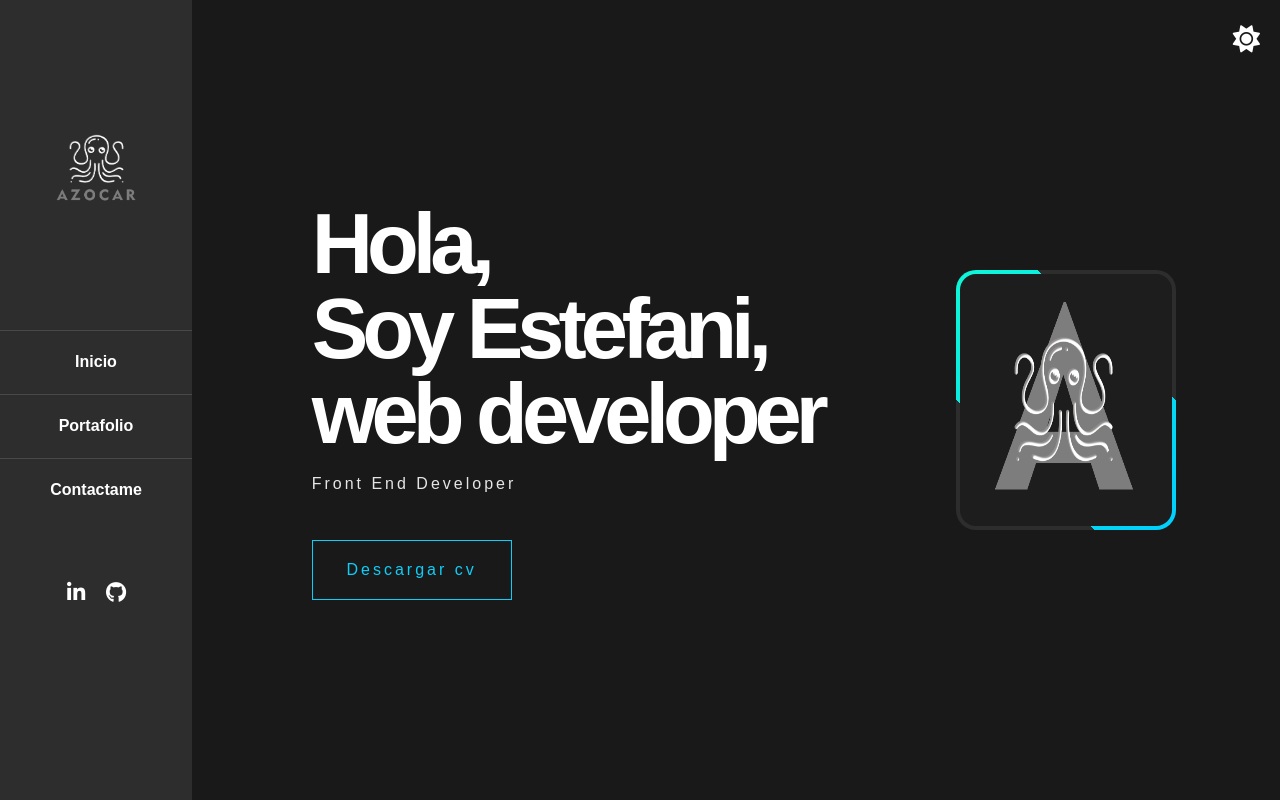
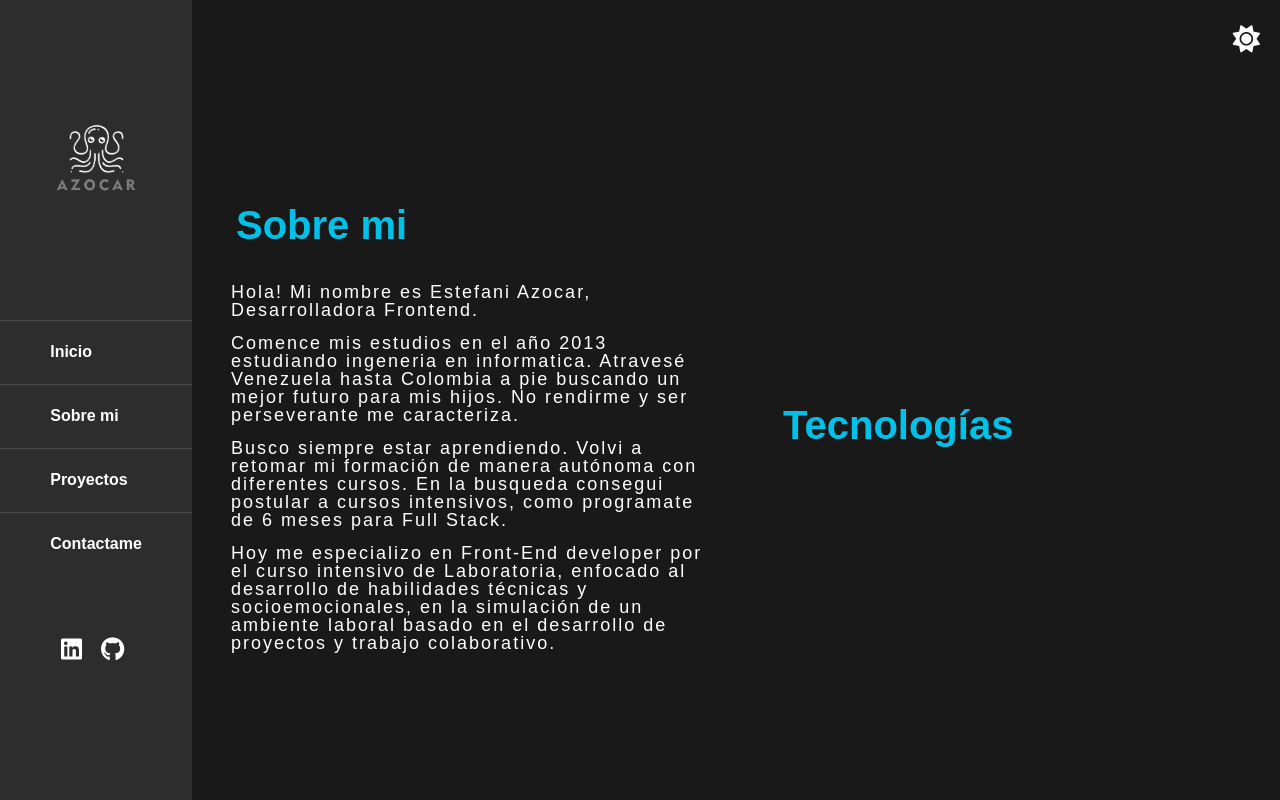
Before and after one commit to EstefaniAzocar/portafolio, a React (Create React App) app: page /sobreMi in a window 1280 px wide. Before the commit this address led to /. Built offline with nearby package versions, Linux system fonts and the light colour scheme.

Commit message:
Seccion Sobre mi con su estilo

```diff
--- a/src/App.js
+++ b/src/App.js
@@ -5,6 +5,7 @@ import Portafolio from './view/portafolio/portafolio';
 import Home from './view/home/home';
 import Contactame from './view/contactame/contactame';
 import { BrowserRouter, Routes, Route, Navigate } from 'react-router-dom';
+import SobreMi from "./view/sobreMi/SobreMi";
 
 function App() {
   return (
@@ -13,6 +14,7 @@ function App() {
       <Routes>
       {/* <Route path='/' element={<Header/>}/> */}
         <Route path='/' element={<Home/>}/>
+        <Route path='/sobreMi' element={<SobreMi/>}/>
         <Route path='/portafolio' element={<Portafolio/>}/>
         <Route path='/contactame' element={<Contactame/>}/>
         <Route path='*' element={<Navigate replace to='/'/>}/>
--- a/src/components/navBar/navBar.css
+++ b/src/components/navBar/navBar.css
@@ -21,6 +21,7 @@
     background-color: #2d2d2e;
     gap: 60px;
     padding-top: 60px;
+    z-index: 1;
 
 
 }
@@ -31,7 +32,6 @@
     display: flex;
     justify-content: center;
     align-items: center;
-
     color: #ffff;
 
 }
@@ -48,6 +48,7 @@
     font-weight: bold;
     text-decoration: none;
     color: #ffff;
+    gap: 10px;
 }
 
 .navLink a:hover{
@@ -63,19 +64,25 @@
     background-color: #484849;
 }
 
-.redes{
+/* social icons */
+
+.social-icons{
+    list-style: none;
     display: flex;
     margin-bottom: 30px;
+    padding: 0%;
     gap: 10px;
 }
-
-.redes .fa{
+.social-icons li .fa-brands{
     width: 30px;
     font-size: 1.5rem;
 }
-
-.redes .fa:hover{
-    color: var( --colorIcon);
+.social-icons li a{
+    text-decoration: none;
+    color: #ffff;
+}
+.social-icons li a:hover{
+    color: #08fdd8;
 }
 
 @media screen and (min-width: 950px) {
@@ -89,9 +96,13 @@
         padding-top: 10px;
     }
 
+    .navLink a{
+        text-align:left;
+
+    }
 
     .fondoLogo{
-        margin-top: 60px;
+        margin-top: 50px;
         min-height: 25vh;
     }
     .logoImg{
--- a/src/components/navBar/navBar.jsx
+++ b/src/components/navBar/navBar.jsx
@@ -12,16 +12,19 @@ const NavBar = () => {
         <div className="aside">
             <div className="containerNavBar">
                 <div className="fondoLogo">
-                    <a className="logo" href="#">
+                    <a className="logo" href="/home">
                     <img className="logoImg" src={logo2} alt='logo' />
                     </a>
                 </div>
 
                 <nav className="navLink">
-                        {/*  <span className="fa-solid fa-house"></span> */}
+
+                        {/* <span className="fa-solid fa-house"></span> */}
                         <a href="/home">Inicio</a>
                         {/* <span className="fa-solid fa-briefcase"></span> */}
-                        <a href="/portafolio">Portafolio</a>
+                        <a href="/sobreMi">Sobre mi</a>
+
+                        <a href="/portafolio">Proyectos</a>
                         {/* <span className="fa-solid fa-address-card"></span> */}
                         <a href="/contactame">Contactame</a>
 
@@ -35,10 +38,18 @@ const NavBar = () => {
 
                 </nav>
 
-                <div className="redes">
-                    <span className="fa fa-brands fa-linkedin"></span>
-                    <span className="fa fa-brands fa-github"></span>
-                </div>
+                <ul class="social-icons">
+                    <li>
+                        <a href="https://www.linkedin.com/in/estefani-azocar/" target="_blank">
+                            <i class="fa-brands fa-linkedin"></i>
+                        </a>
+                    </li>
+                    <li>
+                        <a href="https://github.com/EstefaniAzocar" target="_blank">
+                            <i class="fa-brands fa-github"></i>
+                        </a>
+                    </li>
+                </ul>
             </div>
         </div>
         </>
--- a/src/view/home/home.css
+++ b/src/view/home/home.css
@@ -4,8 +4,9 @@
     align-items: center;
     padding-left: 1.5rem;
     flex-direction: column;
+    padding-top: 50px;
     gap: 30px;
-    z-index: -1;
+
 
 }
 .textZone h1{
@@ -24,73 +25,68 @@
     z-index: -1;
 }
 
-.cv{
+/* contact me button */
+.contact-button{
     text-decoration: none;
     width: 100%;
     max-width: 200px;
-    height: 60px;
+    height: 40px;
     display: block;
-    line-height: 60px;
+    line-height: 40px;
     letter-spacing: 3px;
     position: relative;
     text-align: center;
-    /* color: #08fdd8; */
-    color: var(--colorIcon);
-    margin-top: 10px;
-    z-index: -1;
+    color: #00ccff;
+    margin-top: 20px;
 }
-
-.cv div{
+.contact-button div{
     position: relative;
     width: 100%;
     height: 100%;
     overflow: hidden;
     transition:  all .3s ease-in-out;
+    z-index: -1;
 }
-
-.cv span.bg{
+.contact-button span.bg{
     position: absolute;
     width: 0%;
     height: 100%;
     left: -5px;
     top: 0;
     transition: all .3s ease-in-out;
-    /* background-color: #08fdd8; */
-    background: var(--colorIcon);
-    transform: skewX(-10deg);
+    background-color: #00ccff;
+    transform: skewX(-19deg);
+
 }
-
-.cv:hover span.bg{
+.contact-button:hover span.bg{
     width: 110%;
 }
-
-.cv span.base{
+.contact-button span.base{
     width: 100%;
     height: 100%;
     position: absolute;
     left: 0;
-    border: 1px solid var(--colorIcon);
+    border: 1px solid #00ccff;
     box-sizing: border-box;
+
 }
-
-.cv span.textCv{
-    text-align: center;
+.contact-button span.text{
     position: absolute;
     width: 100%;
     height: 100%;
     top: 0;
     left: 0;
+
 }
-
-.cv:hover span.textCv{
+.contact-button:hover span.text{
     color: #1d1d1d;
 }
 
 .box{
     background-color: #2d2d2e;
     position: relative;
-    width: 220px;
-    height: 260px;
+    width: 230px;
+    height: 270px;
     min-width: 100px;
     display: flex;
     justify-content: center;
@@ -99,6 +95,12 @@
     overflow: hidden;
     border-radius: 20px;
     z-index: -1;
+}
+
+.box .logoImg{
+    width: 220px;
+    height: 260px;
+    border-radius: 20px;
 }
 
 
--- a/src/view/home/home.js
+++ b/src/view/home/home.js
@@ -1,6 +1,5 @@
 import React from "react";
-import Header from "../header/header";
-import logo from "../../img/logo.png"
+import logo from "../../img/EstefaniAzocar.png"
 import './home.css';
 
 const Home = () =>{
@@ -17,11 +16,11 @@ const Home = () =>{
                 <p className="textoGray">Front End Developer</p>
                 <br/>
 
-                <a href="https://drive.google.com/file/d/1EIt6iA6qMH7SpofEojUTJxkMQajG8AzI/view?usp=share_link" className="cv">
+                <a href="https://drive.google.com/file/d/1OO52x0AkG2f-Cf6BTQ6i1MN6_9MEBCvK/view?usp=sharing" target="blank" class="contact-button">
                     <div>
-                    <span className="bg"></span>
-                    <span className="base"></span>
-                    <span className="textCv"> Descargar cv</span>
+                        <span class="bg"></span>
+                        <span class="base"></span>
+                        <span class="text">Descargar CV</span>
                     </div>
                 </a>
             </div>
--- a/src/view/portafolio/portafolio.css
+++ b/src/view/portafolio/portafolio.css
@@ -4,7 +4,7 @@
     display: flex;
     justify-content: center;
     flex-direction: column;
-    z-index: -1;
+    z-index: 2;
 
 }
 
@@ -42,7 +42,7 @@
 
 .title{
     display: flex;
-    justify-content: center;
+    justify-content: left;
     /* margin-top: 60px; */
     padding: 20px;
     font-size: 2.5rem;
@@ -56,8 +56,6 @@
     transition: all .3s ease;
 }
 
-
-
 @media screen and (min-width: 950px) {
     .sectionPortafolio{
         padding-left: 13rem;
--- /dev/null
+++ b/src/view/sobreMi/SobreMi.js
@@ -0,0 +1,36 @@
+import React from "react";
+import './sobreMi.css';
+
+const SobreMi = () =>{
+    return (
+      <>
+          {/* <Header/> */}
+          <div id="sobreMi" className="sectionSobreMi">
+
+            <div className="description">
+            <h1 className="titleSobreMi">Sobre mi</h1>
+              <p>Hola! Mi nombre es Estefani Azocar, Desarrolladora Frontend.</p>
+
+              <p>Comence mis estudios en el año 2013 estudiando ingeneria en informatica.
+                Atravesé Venezuela hasta Colombia a pie buscando un mejor futuro para mis hijos. No rendirme y ser perseverante me caracteriza.
+              </p>
+
+              <p>
+                Busco siempre estar aprendiendo. Volvi a retomar mi formación de manera autónoma con diferentes cursos. En la busqueda consegui postular a cursos intensivos, como programate de 6 meses para Full Stack.
+              </p>
+
+              <p>Hoy me especializo en Front-End developer por el curso intensivo de Laboratoria, enfocado al desarrollo de habilidades técnicas y socioemocionales,
+                 en la simulación de un ambiente laboral basado en el desarrollo de proyectos y trabajo colaborativo.
+              </p>
+            </div>
+            <div className="tecnologias">
+              <h1 className="titleSobreMi">Tecnologías</h1>
+              {/* <img src="img\Estefani.png" alt="logo"/> */}
+            </div>
+          </div>
+
+      </>
+    );
+  }
+
+  export default SobreMi;
--- /dev/null
+++ b/src/view/sobreMi/sobreMi.css
@@ -0,0 +1,75 @@
+.sectionSobreMi{
+    min-height: 100vh;
+    display: flex;
+    align-items: center;
+    padding-left: 1.5rem;
+    flex-direction: column;
+    padding-top: 50px;
+    gap: 30px;
+    z-index: -1;
+
+}
+
+.titleSobreMi{
+    display: flex;
+justify-content: center;
+/* margin-top: 60px; */
+padding: 20px;
+font-size: 2.5rem;
+/* color: var(--colorIcon); */
+color: rgba(0, 212, 255, 0.9);
+
+}
+.titleSobreMi:hover{
+transform: scale(1.005);
+color: rgba(255, 255, 255, 0.9);
+transition: all .3s ease;
+}
+
+.descripcion{
+    width: 95%;
+    height: 60%;
+    display: flex;
+    justify-items: center;
+    justify-content: center;
+}
+
+.description p{
+    display: flex;
+    justify-content: left;
+    align-items: flex-start;
+    margin-left: 30px;
+    flex-wrap: wrap;
+    color: #ffff;
+    width: 95%;
+    font-size: 20px;
+    margin: 15px;
+}
+
+@media screen and (min-width: 950px) {
+    .sectionSobreMi{
+        width: 100%;
+        padding-left: 13.5rem;
+        flex-direction: row;
+        justify-content:space-evenly;
+    }
+
+    .description{
+        width: 50%;
+    }
+
+    .description p{
+        font-size: 18px;
+    }
+
+    .titleSobreMi{
+        justify-content: left;
+    }
+
+    .tecnologias{
+        width: 50%;
+
+
+    }
+
+}
```
Also changed, not shown: src/img/EstefaniAzocar.png (added).
